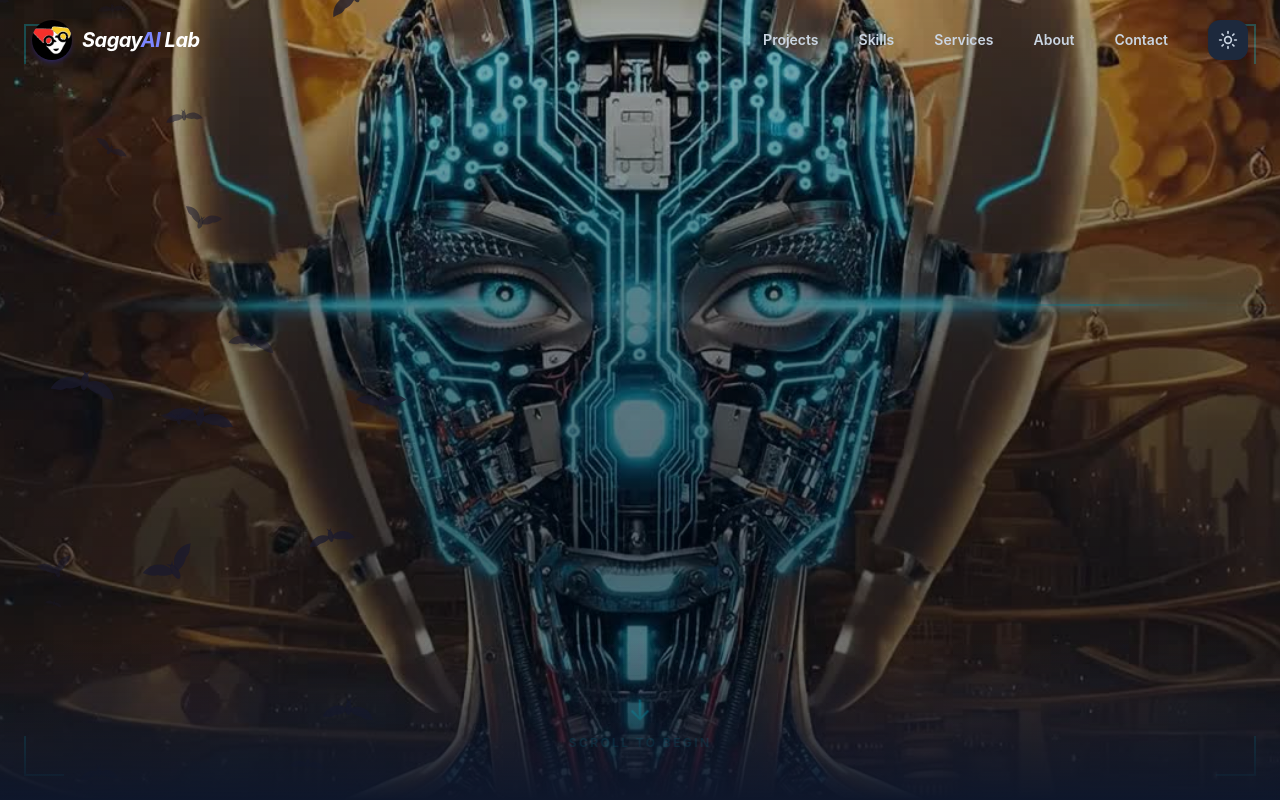
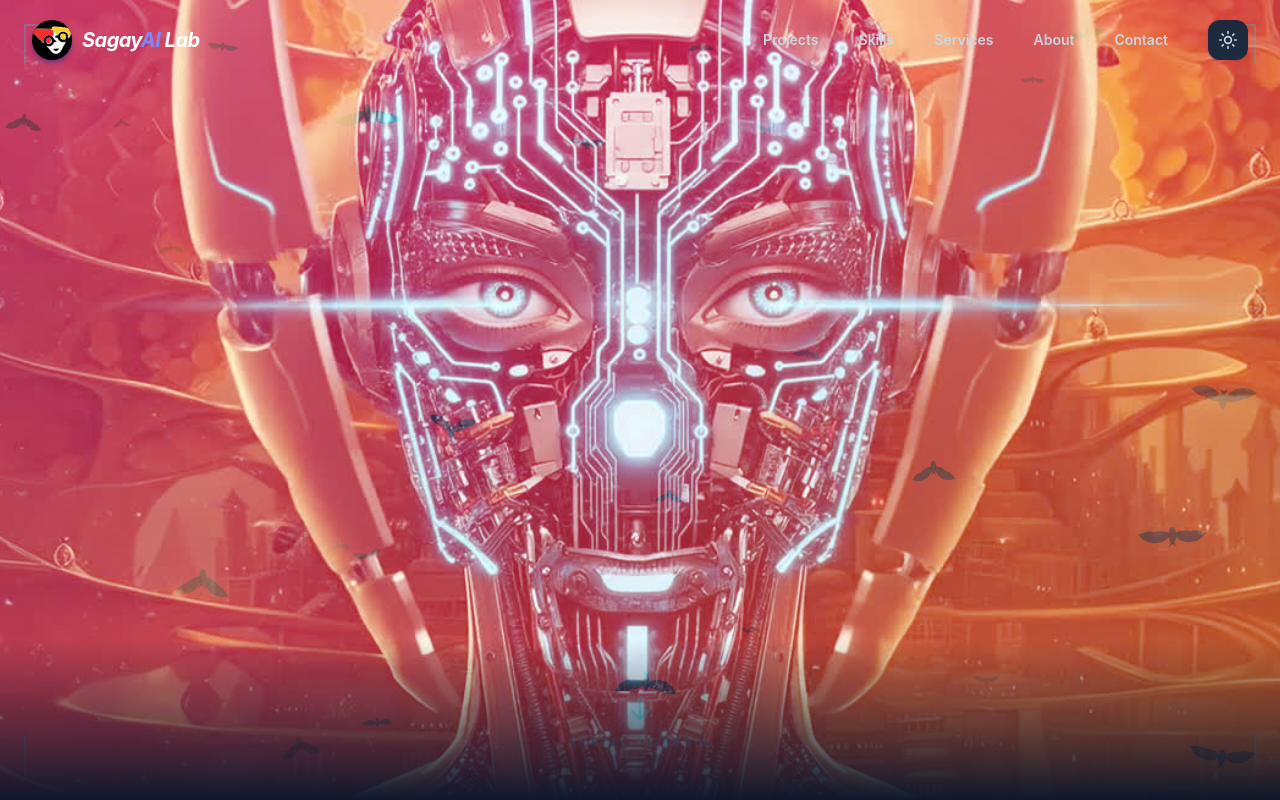
Before and after one commit to stalinSaga04/portfolio, a React (Vite) app: page / in a window 1280 px wide. Shown: the top 800 px of the page. Built offline with nearby package versions, Linux system fonts and the light colour scheme.

Commit message:
fix(hero): implement Batman-style native CSS mix-blend masking for bat flight behind robot face

```diff
--- a/src/components/Hero.jsx
+++ b/src/components/Hero.jsx
@@ -31,10 +31,16 @@ class Bat {
     this.baseSize = (Math.random() * 6 + 8) * depthScale; // 8–14px base, scaled by depth
     this.size = this.baseSize;
 
-    // Speed depends on depth: closer = faster
-    const speedScale = depth === 0 ? 0.4 : depth === 1 ? 0.7 : 1.0;
-    this.vx = ((Math.random() - 0.3) * 2 + 0.8) * speedScale; // mostly rightward drift
-    this.vy = (Math.random() - 0.5) * 1.5 * speedScale;
+    // Speed depends on depth: mostly horizontal flight, no chaotic bouncing
+    const speedScale = depth === 0 ? 0.3 : depth === 1 ? 0.6 : 0.9;
+
+    // Set fixed directions so bats stream across horizontally
+    // Some fly left-to-right, some right-to-left
+    const dir = Math.random() > 0.5 ? 1 : -1;
+    this.vx = (Math.random() * 2 + 1) * speedScale * dir;
+
+    // Very minimal vertical drift to keep it clean and cinematic
+    this.vy = (Math.random() - 0.5) * 0.4 * speedScale;
 
     // Wing flap: individual frequency & phase for natural look
     this.flapFreq = Math.random() * 0.008 + 0.006; // radians per ms
@@ -101,10 +107,12 @@ class Bat {
 
       if (this.x < -120 || this.x > width + 120 || this.y < -120 || this.y > height + 120) {
         this.state = 'wander';
-        this.x = -60;
         this.y = Math.random() * height;
-        this.vx = (Math.random() - 0.3) * 2 + 0.8;
-        this.vy = (Math.random() - 0.5) * 1.5;
+        const speedScale = this.depth === 0 ? 0.3 : this.depth === 1 ? 0.6 : 0.9;
+        const dir = Math.random() > 0.5 ? 1 : -1;
+        this.vx = (Math.random() * 2 + 1) * speedScale * dir;
+        this.vy = (Math.random() - 0.5) * 0.4 * speedScale;
+        this.x = dir === 1 ? -60 : width + 60;
       }
     }
   }
@@ -178,7 +186,7 @@ const Hero = () => {
 
   // Canvas refs
   const bgCanvasRef = useRef(null); // Robot frames
-  const batCanvasRef = useRef(null); // Single bat canvas (behind text)
+  const batCanvasRef = useRef(null); // Bat canvas
 
   const imagesRef = useRef([]);
   const frameIndexRef = useRef({ value: 0 });
@@ -236,13 +244,13 @@ const Hero = () => {
     if (!loaded) return;
 
     const isMobile = window.innerWidth < 768;
-    const numBats = isMobile ? 10 : 25;
+    const numBats = isMobile ? 12 : 28; // Mobile: 8-12, Desktop: 20-30
     const bats = [];
     for (let i = 0; i < numBats; i++) {
-      // Distribute depth: 0 (far), 1 (mid), 2 (near)
+      // Distribute depth: 0 (far), 1 (mid), 2 (near) // 1 and 2 cross text
       const depth = i % 3;
-      // Spawn offscreen left so they fly in gracefully
-      const startX = -(Math.random() * 200 + 50);
+      // Spawn randomly across the screen initially so it doesn't look empty
+      const startX = Math.random() * window.innerWidth;
       const startY = Math.random() * window.innerHeight;
       bats.push(new Bat(startX, startY, depth));
     }
@@ -369,12 +377,9 @@ const Hero = () => {
     isAnimatingRef.current = true;
     if (autoScrollTimerRef.current) clearTimeout(autoScrollTimerRef.current);
 
-    // Hide scroll hint on first scroll
+    // Hide scroll hint purely through local state to prevent conflicts
     if (!scrollStarted) {
       setScrollStarted(true);
-      if (scrollHintRef.current) {
-        gsap.to(scrollHintRef.current, { opacity: 0, y: 20, duration: 0.4, ease: 'power2.in' });
-      }
     }
 
     let readingCooldownMs = 800;
@@ -402,7 +407,7 @@ const Hero = () => {
       value: frameTargets[targetStage],
       duration: 1.2,
       ease: "power2.inOut",
-      onUpdate: () => renderFrame(frameIndexRef.current.value)
+      // the loop handles rendering automatically now via requestAnimationFrame
     }, 0);
 
     // Transition Logic
@@ -463,10 +468,7 @@ const Hero = () => {
             b.vy = (Math.random() - 0.5) * 1.5;
           });
         });
-        // Bring scroll hint back
-        if (scrollHintRef.current) {
-          tl.to(scrollHintRef.current, { opacity: 1, y: 0, duration: 0.4, ease: 'power2.out' });
-        }
+        // Bring back scroll state
         setScrollStarted(false);
       }
     }
@@ -517,21 +519,24 @@ const Hero = () => {
   return (
     <section ref={sectionRef} id="home" className="hero-section relative overflow-hidden bg-black" style={{ touchAction: 'none' }}>
 
-      {/* ── Background Gradient (Z: 0) ── */}
+      {/* ── Background Gradient (Layer 1 Background - Z: 0) ── */}
       <div className="absolute inset-0 z-0 hero-gradient-bg" />
 
-      {/* ── Robot Face Canvas (Z: 5) ── */}
-      <div className="hero-canvas-wrap relative z-[5]">
+      {/* ── Dark Overlay to dim the background (Z: 2) ── */}
+      <div className="absolute inset-0 z-[2] hero-overlay pointer-events-none opacity-50" />
+
+      {/* ── Bat Canvas (Layer 2 Flying Bats - Z: 5) ── */}
+      <canvas ref={batCanvasRef} className="absolute inset-0 z-[5] pointer-events-none" />
+
+      {/* ── Robot Face Mask (Layer 3 Robot Mask - Z: 10) ── */}
+      {/* mix-blend-screen turns the black bg of the JPG transparent, natively hiding bats behind the bright mask! */}
+      <div className="hero-canvas-wrap relative z-[10]" style={{ mixBlendMode: 'screen' }}>
         <canvas ref={bgCanvasRef} className="hero-canvas" />
       </div>
 
-      {/* ── Dark Overlay (Z: 10) ── */}
-      <div className="absolute inset-0 z-[10] hero-overlay pointer-events-none" />
-      <div className="hero-scanline z-[10] pointer-events-none" />
-      <div className="hero-eye-glow z-[10] pointer-events-none" />
-
-      {/* ── Bat Canvas (Z: 15) — BELOW text so text is always readable ── */}
-      <canvas ref={batCanvasRef} className="absolute inset-0 z-[15] pointer-events-none" />
+      {/* ── Overlay effects matching Robot depth (Z: 20) ── */}
+      <div className="hero-scanline z-[20] pointer-events-none" />
+      <div className="hero-eye-glow z-[20] pointer-events-none" />
 
       {/* ── Text Container (Z: 25) — ABOVE bats ── */}
       <div className="hero-text-container z-[25]">
@@ -563,11 +568,15 @@ const Hero = () => {
       <div className="hero-hud hero-hud-bl z-[30]" />
       <div className="hero-hud hero-hud-br z-[30]" />
 
-      {/* ── Scroll Hint (Z: 35) — Visible immediately, disappears on first scroll ── */}
+      {/* ── Scroll Hint (Z: 35) ── */}
       <div
         ref={scrollHintRef}
-        className="hero-scroll-hint z-[35]"
-        style={{ opacity: loaded ? 1 : 0, transition: 'opacity 0.6s ease' }}
+        className="hero-scroll-hint z-[35] transition-all duration-700 ease-in-out"
+        style={{
+          opacity: loaded && !scrollStarted ? 1 : 0,
+          transform: loaded && !scrollStarted ? 'translate(-50%, 0)' : 'translate(-50%, 20px)',
+          pointerEvents: scrollStarted ? 'none' : 'auto'
+        }}
       >
         <div className="hero-scroll-arrow">↓</div>
         <span className="hero-scroll-label">Scroll to begin</span>
--- a/src/index.css
+++ b/src/index.css
@@ -252,7 +252,7 @@ section {
   inset: -5%;
   width: 110%;
   height: 110%;
-  z-index: 1;
+  z-index: 5;
   pointer-events: none;
   will-change: transform;
 }
```
